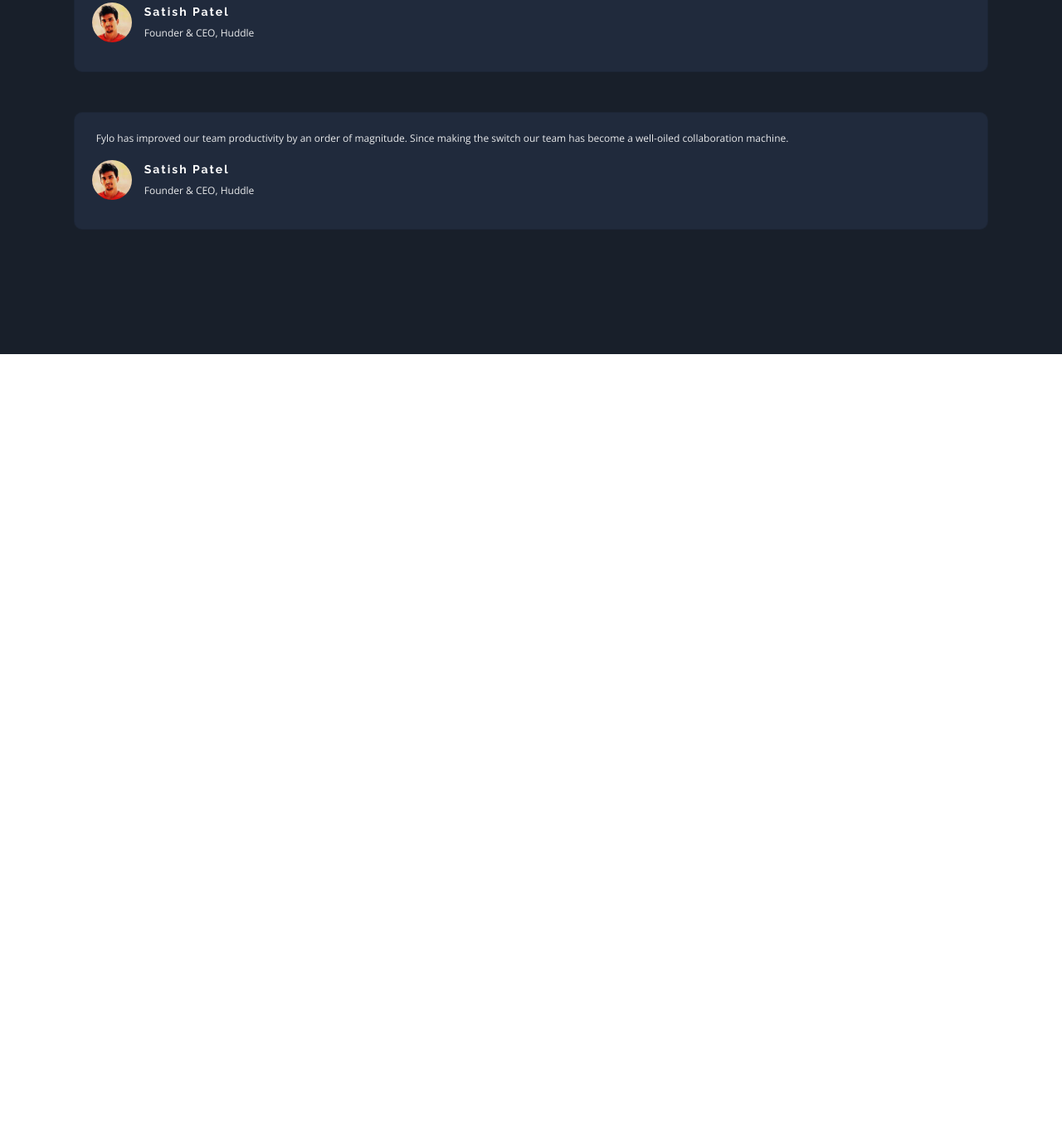
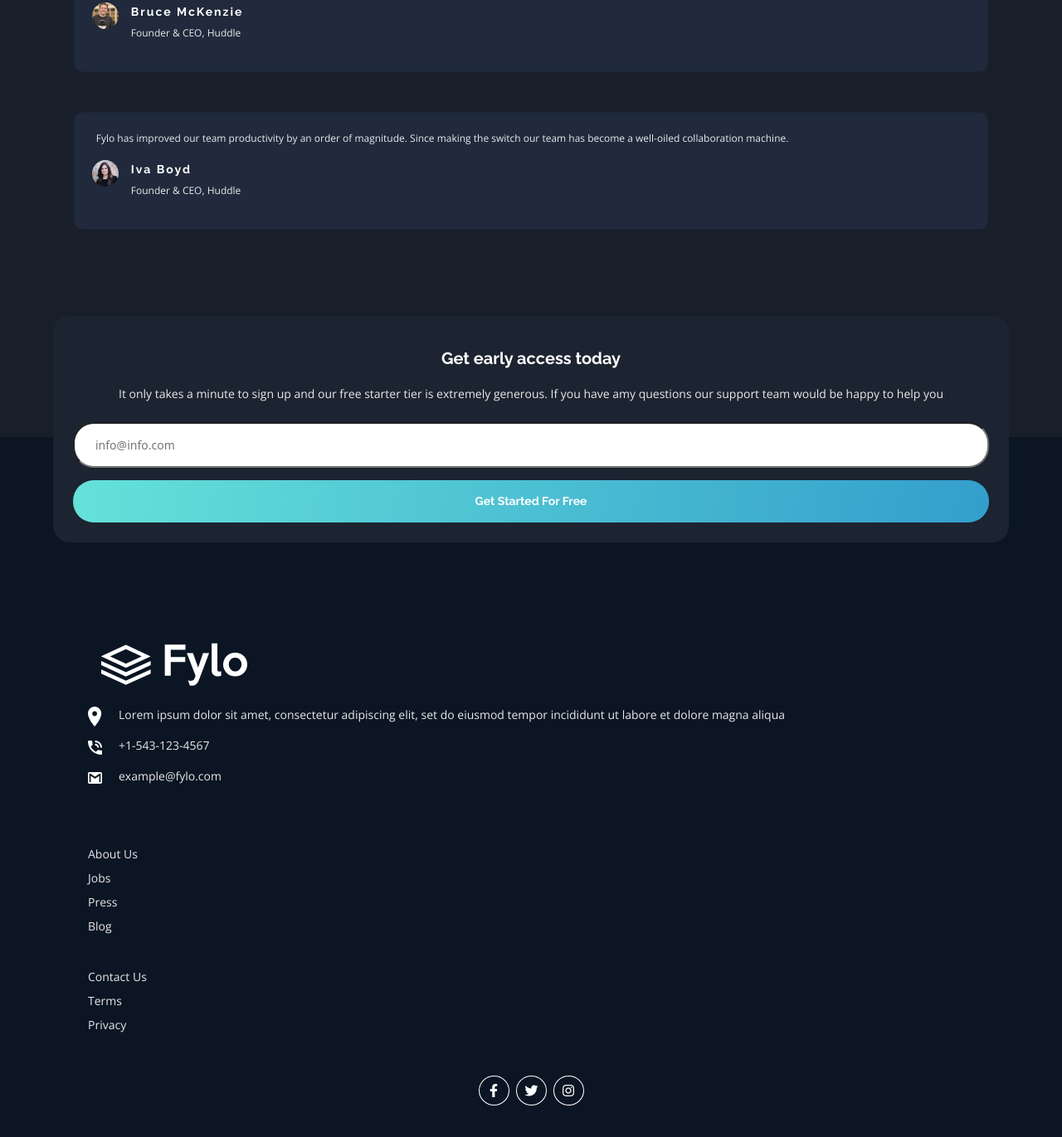
Before and after one commit to DMitte/Fylo, a plain HTML site: page index.html in a window 1280 px wide. Shown: the part 4947-6318 px from the top of the page at 83% size. Before the commit the page ends 5374 px from the top, so only its background shows below. Drawn offline with nearby package versions, Linux system fonts and the light colour scheme.

Commit message:
diseño mobile terminado pero aun sin la interacion

```diff
--- a/css/style.css
+++ b/css/style.css
@@ -132,6 +132,7 @@ main{
 
 #team{
     padding: 150px 6%;
+    padding-bottom: 250px;
 }
 #team .container .card{
     background: hsl(219, 30%, 18%);
@@ -155,9 +156,10 @@ main{
     line-height: 20px;
 }
 #team .container .card .card-body .profile img{
-    width: 3rem;
+    width: 2rem;
     border-radius: 50%;
     object-fit: cover;
+    margin: auto;
 }
 #team .container .card .card-body .profile .textos{
     margin-left: 15px;
@@ -174,5 +176,95 @@ main{
     font-family: 'Open Sans', sans-serif;
     font-size: 12px;
     opacity: .9;
+}
 
+/*Footer*/
+footer{
+    background: hsl(216, 53%, 9%);
+    position: relative;
 }
+footer #sign-up{
+    background: hsl(217, 28%, 15%);
+    font-size: 14px;
+    width: 90%;
+    border-radius: 20px;
+    position: absolute;
+    top: -17%;
+    left: 5%
+}
+footer #sign-up h3{
+    font-family: 'Raleway', sans-serif;
+    font-size: 20px;
+    font-weight: 700;
+    margin-top: 15px;
+}
+footer #sign-up p{
+    font-family: 'Open Sans', sans-serif;
+    margin-top: 20px;
+    opacity: .9;
+}
+
+footer #sign-up form input{
+    width: 100%;
+    padding: 15px 25px;
+    border-radius: 25px;
+    margin-bottom: 15px;
+}
+footer #sign-up form a{
+    background: linear-gradient(100deg,hsl(176, 68%, 64%),hsl(198, 60%, 50%));
+    width: 100%;
+    padding: 15px;
+    border-radius: 25px;
+    color: white;
+    text-decoration: none;
+    font-family: 'Raleway', sans-serif;
+    font-weight: 700;
+}
+
+footer .container .row .img_footer{
+    margin-top: 14rem;
+}
+footer .container .row .col-12 .d-flex p{
+    font-family: 'Open Sans', sans-serif;
+    margin-left: 20px;
+    font-size: 14px;
+    opacity: .9;
+}
+footer .container .row .col-12 .d-flex  img{
+    width: 17px;
+}
+footer .container .row .links{
+    margin-top: 50px;
+}
+footer .container .row .links .d-flex{
+    flex-direction: column;
+}
+footer .container .row .links .d-flex .items ul{
+    list-style: none;
+    padding-left: 0;
+}
+footer .container .row .links .d-flex .items ul li{
+    margin-top: 5px;
+}
+footer .container .row .links .d-flex .items ul li a{
+    color: white;
+    text-decoration: none;
+    font-size: 14px;
+    font-family: 'Open Sans', sans-serif;
+    opacity: .9;
+}
+footer .container .row .redes{
+    margin-top: 10px;
+}
+footer .container .row .redes .d-flex{
+    justify-content: center;
+}
+footer .container .row .redes .d-flex .red i{
+    width: 15px;
+    text-align: center;
+}
+footer .container .row .redes .d-flex .red{
+    padding: 5px 10px;
+    border: 1px solid white;
+    border-radius: 50%;
+}
--- a/index.html
+++ b/index.html
@@ -6,6 +6,8 @@
     <title>Fylo</title>
     <link rel="icon" href="img/favicon-32x32.png">
     <link rel="stylesheet" href="lib/boostrap/css/bootstrap.min.css">
+
+    <link rel="stylesheet" href="https://use.fontawesome.com/releases/v5.8.1/css/all.css" integrity="sha384-50oBUHEmvpQ+1lW4y57PTFmhCaXp0ML5d60M1M7uH2+nqUivzIebhndOJK28anvf" crossorigin="anonymous">
 
     <link rel="stylesheet" href="css/style.css">
 </head>
@@ -128,10 +130,10 @@
                     <div class="profile d-flex">
 
                         <div class="imagen">
-                            <img src="img/profile-1.jpg" alt="perfil1">
+                            <img src="img/profile-2.jpg" alt="perfil2">
                         </div>
                         <div class="textos">
-                            <h5>Satish Patel</h5>
+                            <h5>Bruce McKenzie</h5>
                             <p>Founder & CEO, Huddle</p>
                         </div>
                     </div>
@@ -146,10 +148,10 @@
                     <div class="profile d-flex">
 
                         <div class="imagen">
-                            <img src="img/profile-1.jpg" alt="perfil1">
+                            <img src="img/profile-3.jpg" alt="perfil3">
                         </div>
                         <div class="textos">
-                            <h5>Satish Patel</h5>
+                            <h5>Iva Boyd</h5>
                             <p>Founder & CEO, Huddle</p>
                         </div>
                     </div>
@@ -160,7 +162,78 @@
 </main>
 
 <footer>
+<section id="sign-up" class="text-white text-center p-4">
+    <h3>Get early access today</h3>
+    <p>It only takes a minute to sign up and our
+    free starter tier is extremely generous. If
+    you have amy questions our support team
+    would be happy to help you</p>
+    <form class="d-flex flex-column mt-4" action="">
+        <input type="email" placeholder="info@info.com">
+        <a href="#">Get Started For Free </a>
+    </form>
+</section>
 
+    <div class="container">
+        <div class="row p-4">
+            <div class="img_footer col-12">
+                <img class="ms-3 mb-4" src="img/logo.svg" alt="logo">
+            </div>
+
+            <div class="col-12 text-white">
+                <div class="d-flex">
+                    <div class="icono">
+                        <img src="img/icon-location.svg" alt="nose">
+                    </div>
+                    <p class="">Lorem ipsum dolor sit amet,
+                    consectetur adipiscing elit, set do
+                    eiusmod tempor incididunt ut labore
+                    et dolore magna aliqua</p>
+                </div>
+            </div>
+            <div class="col-12 text-white">
+                <div class="d-flex">
+                    <div class="icono">
+                        <img src="img/icon-phone.svg" alt="nose">
+                    </div>
+                    <p>+1-543-123-4567</p>
+                </div>
+                <div class="d-flex">
+                    <div class="icono">
+                        <img src="img/icon-email.svg" alt="nose">
+                    </div>
+                    <p>example@fylo.com</p>
+                </div>
+            </div>
+            <div class="links col-12 text-white">
+                <div class="d-flex">
+                    <div class="items">
+                        <ul>
+                            <li><a href="#">About Us</a></li>
+                            <li><a href="#">Jobs</a></li>
+                            <li><a href="#">Press</a></li>
+                            <li><a href="#">Blog</a></li>
+                        </ul>
+                    </div>
+                    <div class="items mt-3">
+                        <ul>
+                            <li><a href="#">Contact Us</a></li>
+                            <li><a href="#">Terms</a></li>
+                            <li><a href="#">Privacy</a></li>
+                        </ul>
+                    </div>
+                </div>
+            </div>
+            <div class="redes col-12 text-white p-4">
+                <div class="d-flex">
+                    <div class="red"><i class="fab fa-facebook-f"></i></div>
+                    <div class="red ms-2 me-2"><i class="fab fa-twitter"></i></div>
+                    <div class="red"><i class="fab fa-instagram"></i></div>
+                </div>
+
+            </div>
+        </div>
+    </div>
 </footer>
 
 
```
